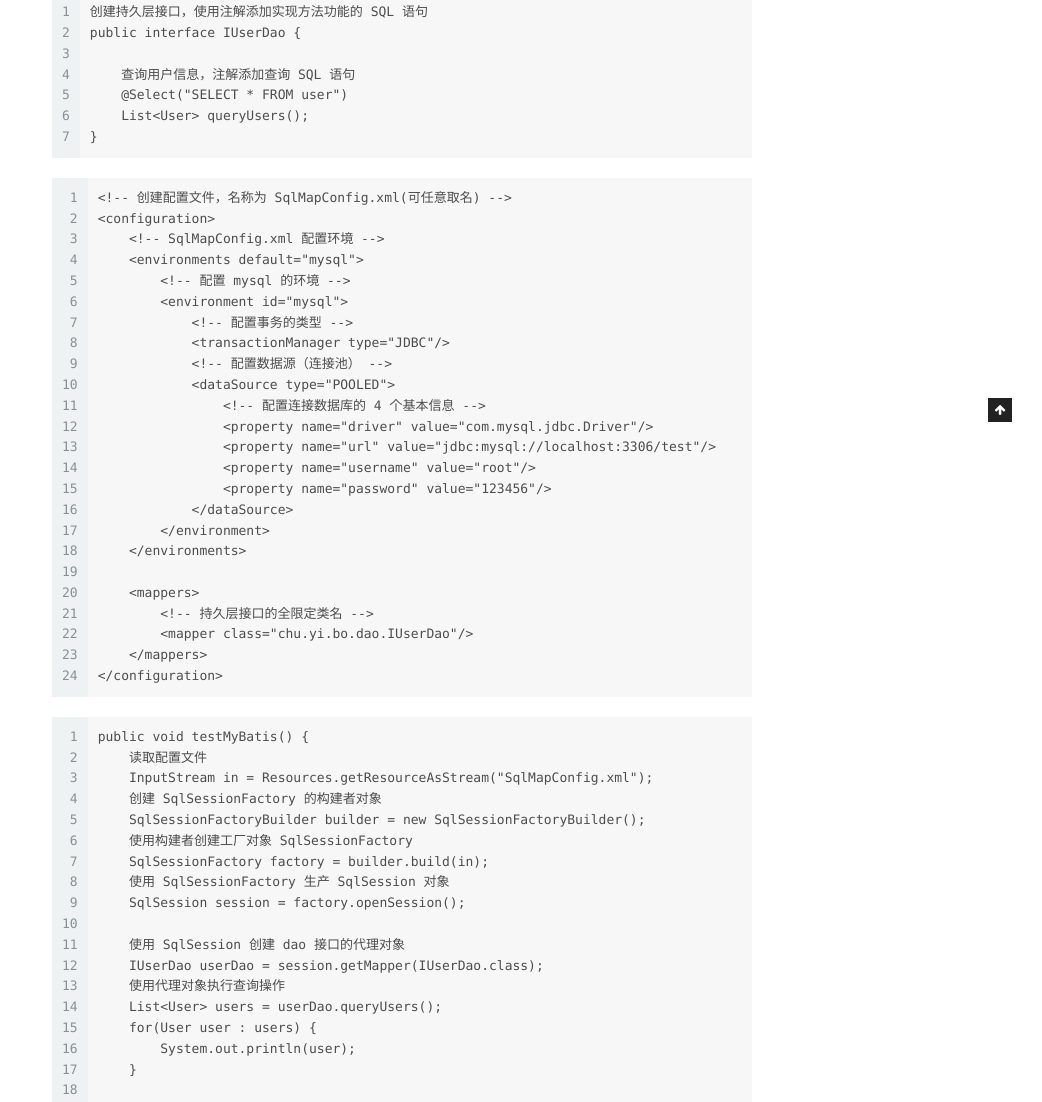
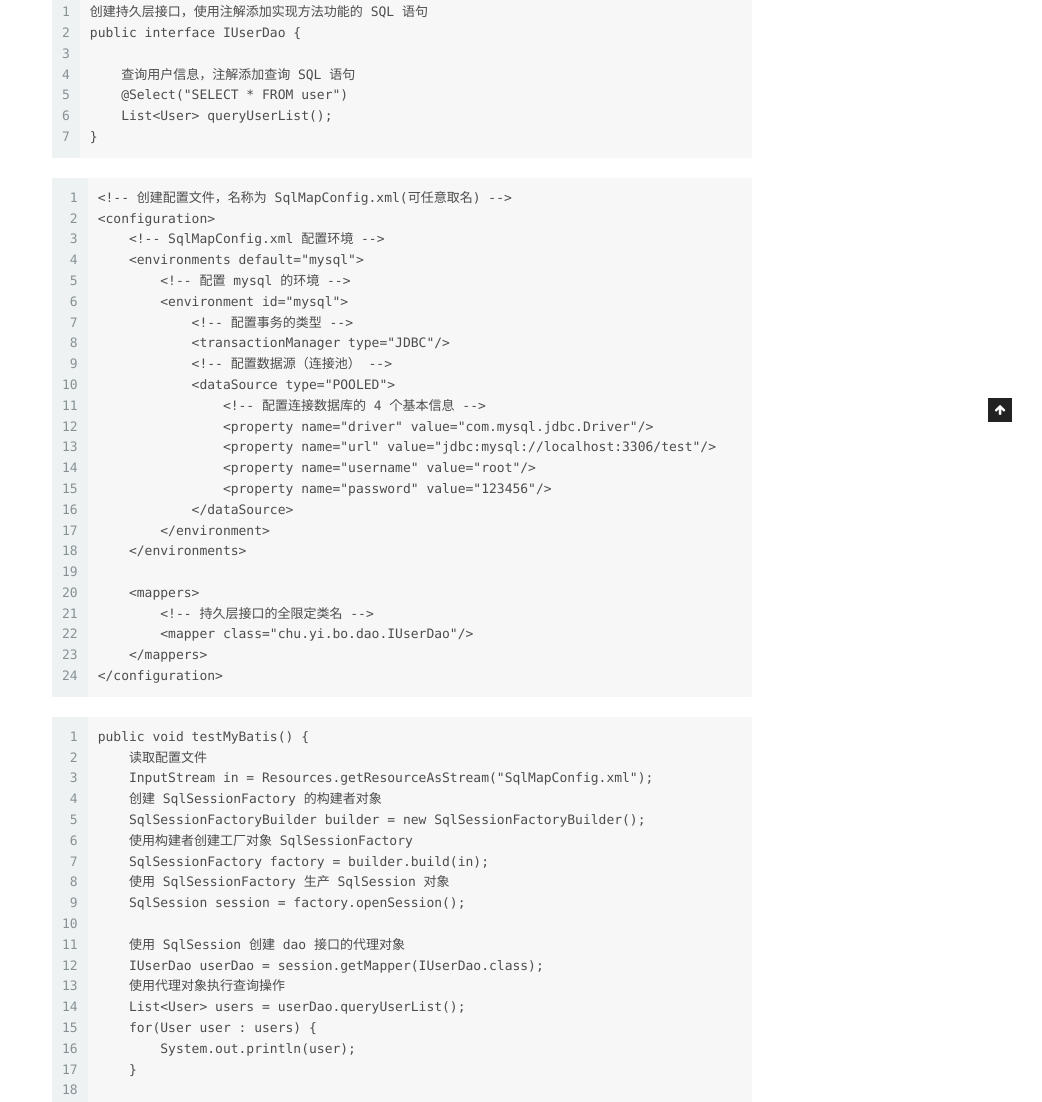
Before and after one commit to chuyibo/chuyibo.github.io, a Jekyll site: the page built from _posts/2021-01-27-MyBatis 学习笔记02.md, in a window 1280 px wide. Shown: the part 578-1680 px from the top of the page, without its empty margins (238-1280 px from the left). Built offline with Jekyll 4.4.1, drawn with Linux system fonts in a browser that asks for light colours; some of the changed text lies outside the part shown.

Commit message:
2021/02/13

````diff
--- a/_posts/2021-01-27-MyBatis 学习笔记02.md
+++ b/_posts/2021-01-27-MyBatis 学习笔记02.md
@@ -28,7 +28,7 @@ public interface IUserDao {
 
     查询用户信息，注解添加查询 SQL 语句
     @Select("SELECT * FROM user")
-    List<User> queryUsers();
+    List<User> queryUserList();
 }
 ```
 
@@ -73,7 +73,7 @@ public void testMyBatis() {
     使用 SqlSession 创建 dao 接口的代理对象
     IUserDao userDao = session.getMapper(IUserDao.class);
     使用代理对象执行查询操作
-    List<User> users = userDao.queryUsers();
+    List<User> users = userDao.queryUserList();
     for(User user : users) {
         System.out.println(user);
     }
````
